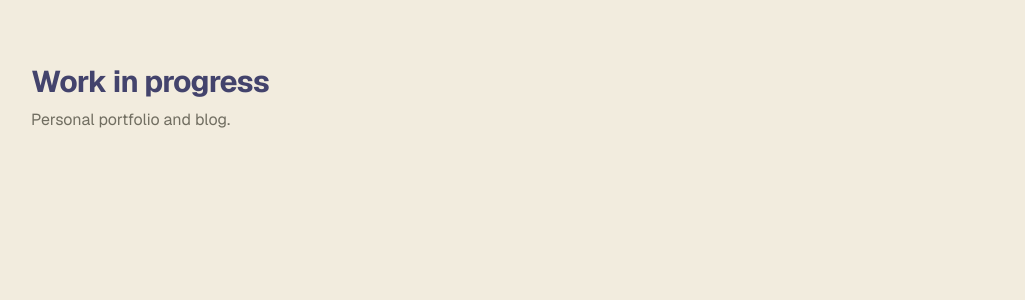
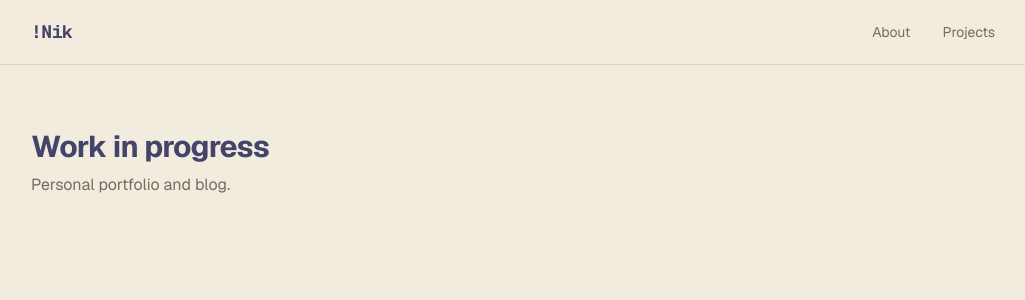
Before and after one commit to notnikbtw/portfolio, a Next.js app: page / in a window 1280 px wide. Shown: the top 300 px of the page, without its empty margins (121-1146 px from the left). Built offline with nearby package versions, Linux system fonts and the light colour scheme.

Commit message:
feat: add header component

```diff
--- a/src/app/layout.tsx
+++ b/src/app/layout.tsx
@@ -2,6 +2,7 @@ import type { Metadata } from 'next';
 import { Geist, Geist_Mono } from 'next/font/google';
 import { ThemeProvider } from '@/components/providers/theme-provider';
 import './globals.css';
+import { Header } from '@/components/header';
 
 const geistSans = Geist({
   variable: '--font-sans',
@@ -48,10 +49,11 @@ export default function RootLayout({
       <body className="bg-background text-foreground flex min-h-full flex-col">
         <ThemeProvider
           attribute="class"
-          defaultTheme="system"
+          defaultTheme="white"
           enableSystem
           disableTransitionOnChange
         >
+          <Header />
           <main className="mx-auto flex w-full max-w-5xl flex-1 flex-col px-4 sm:px-6">
             {children}
           </main>
--- /dev/null
+++ b/src/components/header.tsx
@@ -0,0 +1,50 @@
+'use client';
+
+import Link from 'next/link';
+import { usePathname } from 'next/navigation';
+
+const navItems = [
+  { href: '/about', label: 'About' },
+  { href: '/projects', label: 'Projects' },
+];
+
+export function Header() {
+  const pathname = usePathname();
+
+  return (
+    <header className="border-border bg-background/80 sticky top-0 z-50 w-full border-b backdrop-blur-md">
+      <div className="mx-auto flex h-16 w-full max-w-5xl items-center justify-between px-4 sm:px-6">
+        <Link
+          href="/"
+          className="text-foreground hover:text-foreground/80 font-mono text-lg font-bold tracking-tight transition-colors"
+        >
+          !Nik
+        </Link>
+
+        <nav
+          aria-label="Main navigation"
+          className="flex items-center gap-1 sm:gap-2"
+        >
+          {navItems.map(item => {
+            const isActive =
+              pathname === item.href || pathname.startsWith(`${item.href}/`);
+
+            return (
+              <Link
+                key={item.href}
+                href={item.href}
+                className={`rounded-(--radius) px-3 py-1.5 text-sm transition-colors ${
+                  isActive
+                    ? 'bg-muted text-foreground font-medium'
+                    : 'text-muted-foreground hover:bg-muted/50 hover:text-foreground'
+                }`}
+              >
+                {item.label}
+              </Link>
+            );
+          })}
+        </nav>
+      </div>
+    </header>
+  );
+}
```
